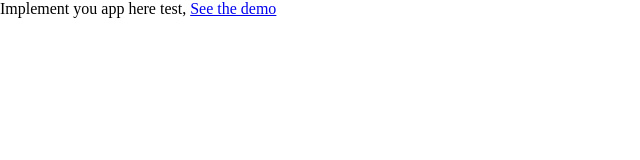
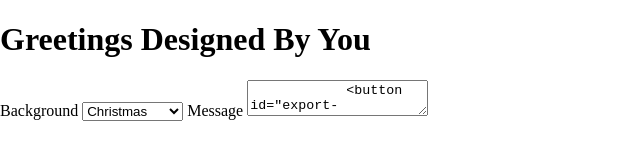
Before and after one commit to Andy-Mascaro/greeting-card, a plain HTML site: page index.html in a window 1280 px wide. Shown: the whole page, without its empty margins (0-640 px from the left). Drawn offline with Linux system fonts and the light colour scheme.

Commit message:
added messages

```diff
--- a/app.js
+++ b/app.js
@@ -0,0 +1,2 @@
+//Message
+const messageInput =
--- a/index.html
+++ b/index.html
@@ -8,16 +8,37 @@
     <!-- import css: -->
     <link rel="stylesheet" href="./styles/reset.css">
     <link rel="stylesheet" href="./styles/global.css">
-    <title>Your App</title>
+    <title>Greeting Card</title>
 </head>
 
 <body>
-    Implement you app here test, <a href="demo.html">See the demo</a>
+    <h1>Greetings Designed By You</h1>
+
+    <div id="container">
+<section id="inputs">
+    <label for="background-select">Background</label>
+    <select id="background-select">
+        <option value="assets/christmas"> Christmas</option>
+        <option value="assets/thanksgiving">Thanksgiving</option>
+        </select>
+        <label for="message-textarea">Message</label>
+        <textarea id="messasage-textarea">
+            <button id="export-button">Export</button>
 
 
+</section>
+    <article id="picture" class="Christmas">
+<img id="christmas-image" src=
+    </article>
 
 
     <script src="app.js" type="module"></script>
 </body>
+<div id="container">
+<section id="inputs">
 
 </html>
+<div>
+    <article id="discription-display" class="image1"
+
+</div>
```
